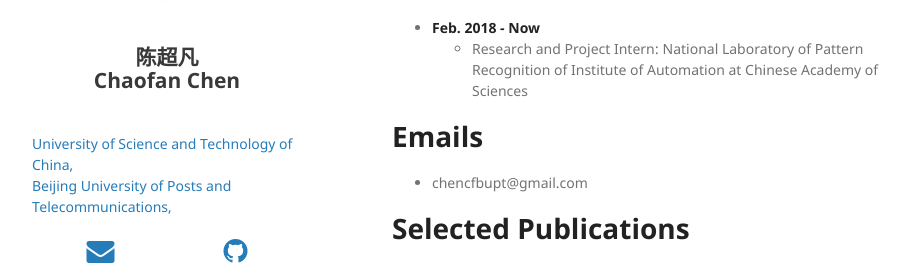
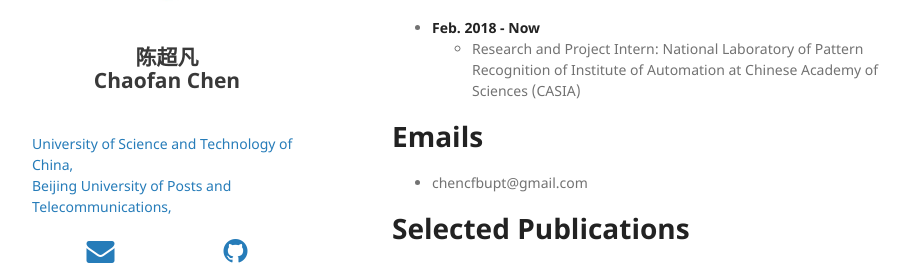
Before and after one commit to chencfccf/chencfccf.github.io, a Jekyll site: the page built from index.md, in a window 1280 px wide and 900 px high, scrolled down 586 px. Shown: the part 221-488 px from the top of the window, without its empty margins (178-1097 px from the left). Built offline with Jekyll 4.4.1, drawn with Linux system fonts in a browser that asks for light colours; nearby versions of some CDN libraries; our own code applies the rules of GitHub Pages for plain Markdown files.

Commit message:
Update index.md

```diff
--- a/index.md
+++ b/index.md
@@ -29,7 +29,7 @@ I am a Ph.D candidate at **University of Science and Technology of China (USTC)*
 <!-- * **Oct. 2017 - Jan. 2018.**   -->
 <!--   * Research Assistant: Computing Institute of Peking University -->
 * **Feb. 2018 - Now**
-  * Research and Project Intern: National Laboratory of Pattern Recognition of Institute of Automation at Chinese Academy of Sciences
+  * Research and Project Intern: National Laboratory of Pattern Recognition of Institute of Automation at Chinese Academy of Sciences (CASIA)
 
 # Emails
 * chencfbupt@gmail.com
```
